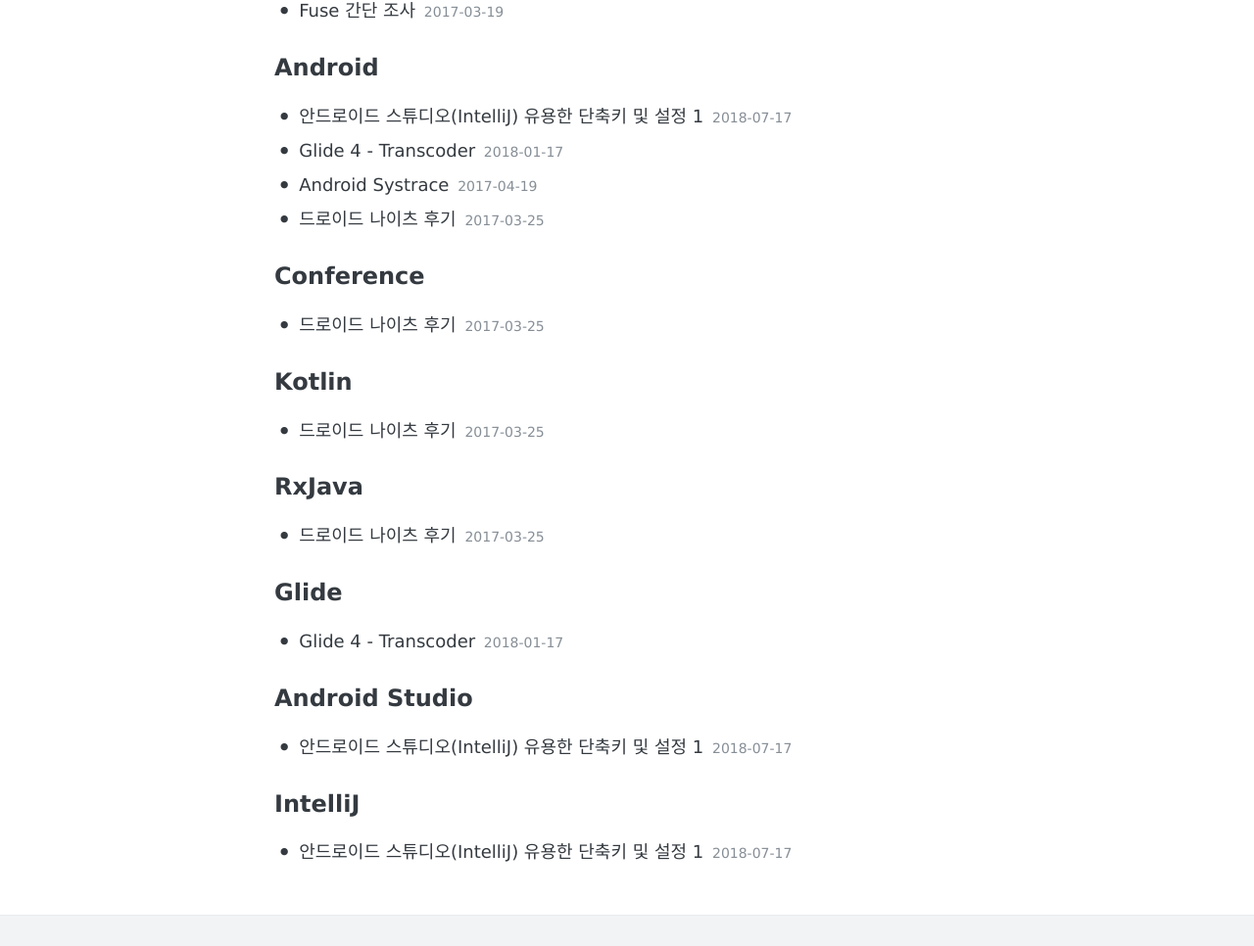
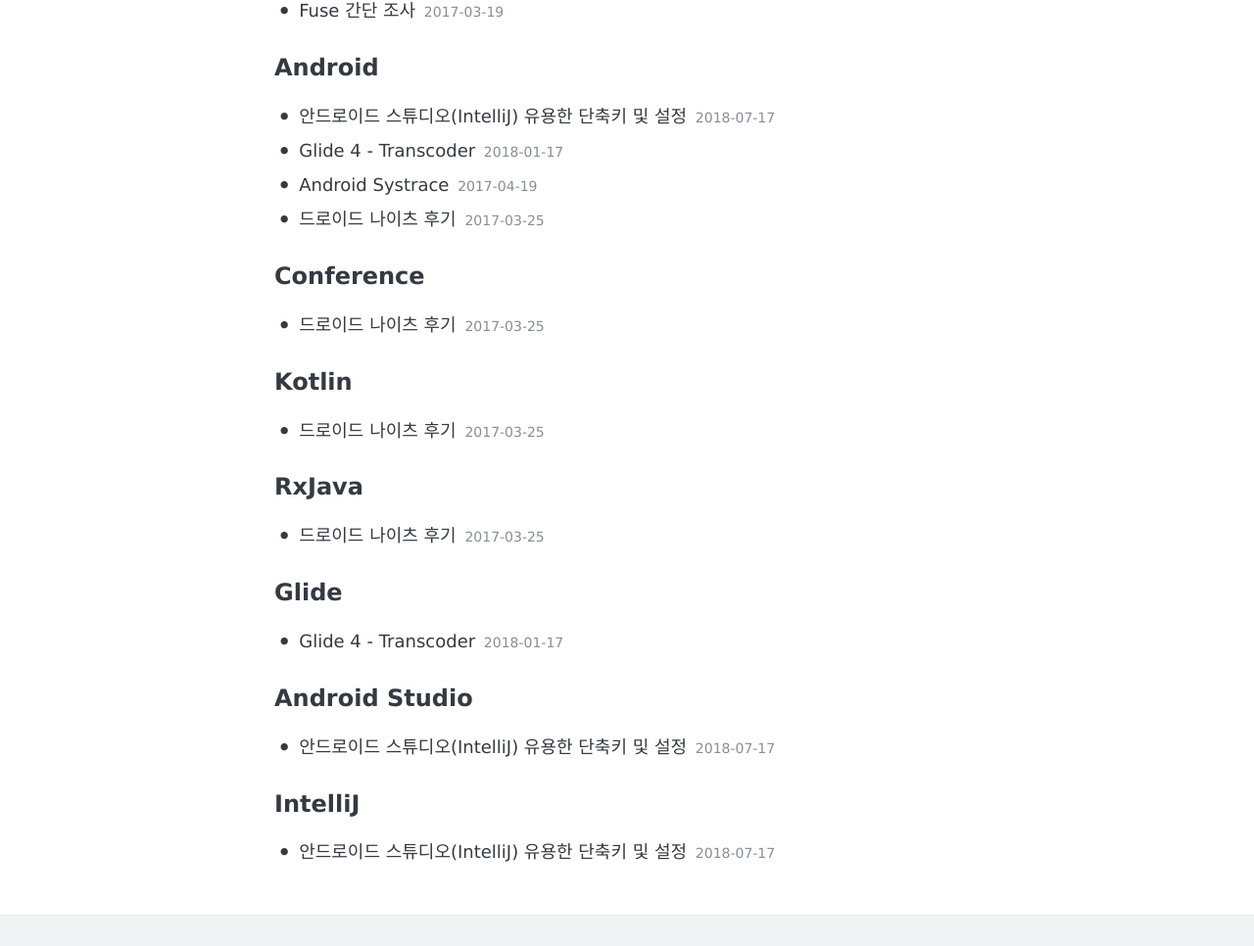
Before and after one commit to JakeBase/jakebase.github.io, a Jekyll site: the page built from tags/index.html, in a window 1280 px wide. Shown: the part 343-1309 px from the top of the page at 98% size. Built offline with Jekyll 4.4.1, drawn with Linux system fonts in a browser that asks for light colours.

Commit message:
GA 추가

```diff
--- a/_config.yml
+++ b/_config.yml
@@ -60,7 +60,7 @@ footer-text: © 2018 junkikim
 disqus: # <username>.disqus.com
 
 # Enter your Google Analytics web tracking code (e.g. UA-2110908-2) to activate tracking
-google_analytics:
+google_analytics: UA-123023510-1
 
 # Your website URL (e.g. http://barryclark.github.io or http://www.barryclark.co)
 # Used for Sitemap.xml and your RSS feed
--- a/_posts/2018-07-17-intellij-android-studio-1.md
+++ b/_posts/2018-07-17-intellij-android-studio.md
@@ -1,6 +1,6 @@
 ---
 layout: post
-title: "안드로이드 스튜디오(IntelliJ) 유용한 단축키 및 설정 1"
+title: "안드로이드 스튜디오(IntelliJ) 유용한 단축키 및 설정"
 tags: [Android, Android Studio, IntelliJ]
 comments: true
 ---
```
